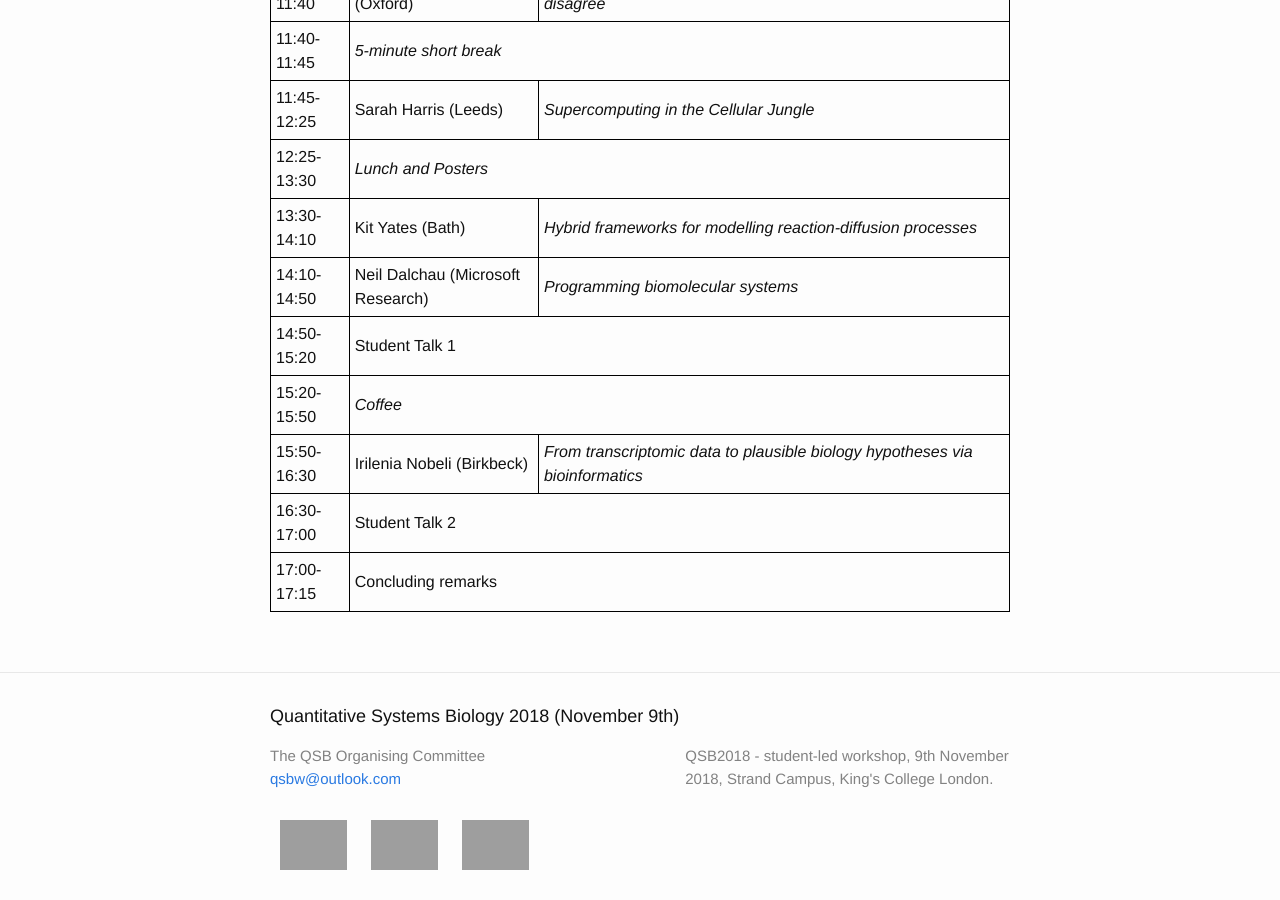
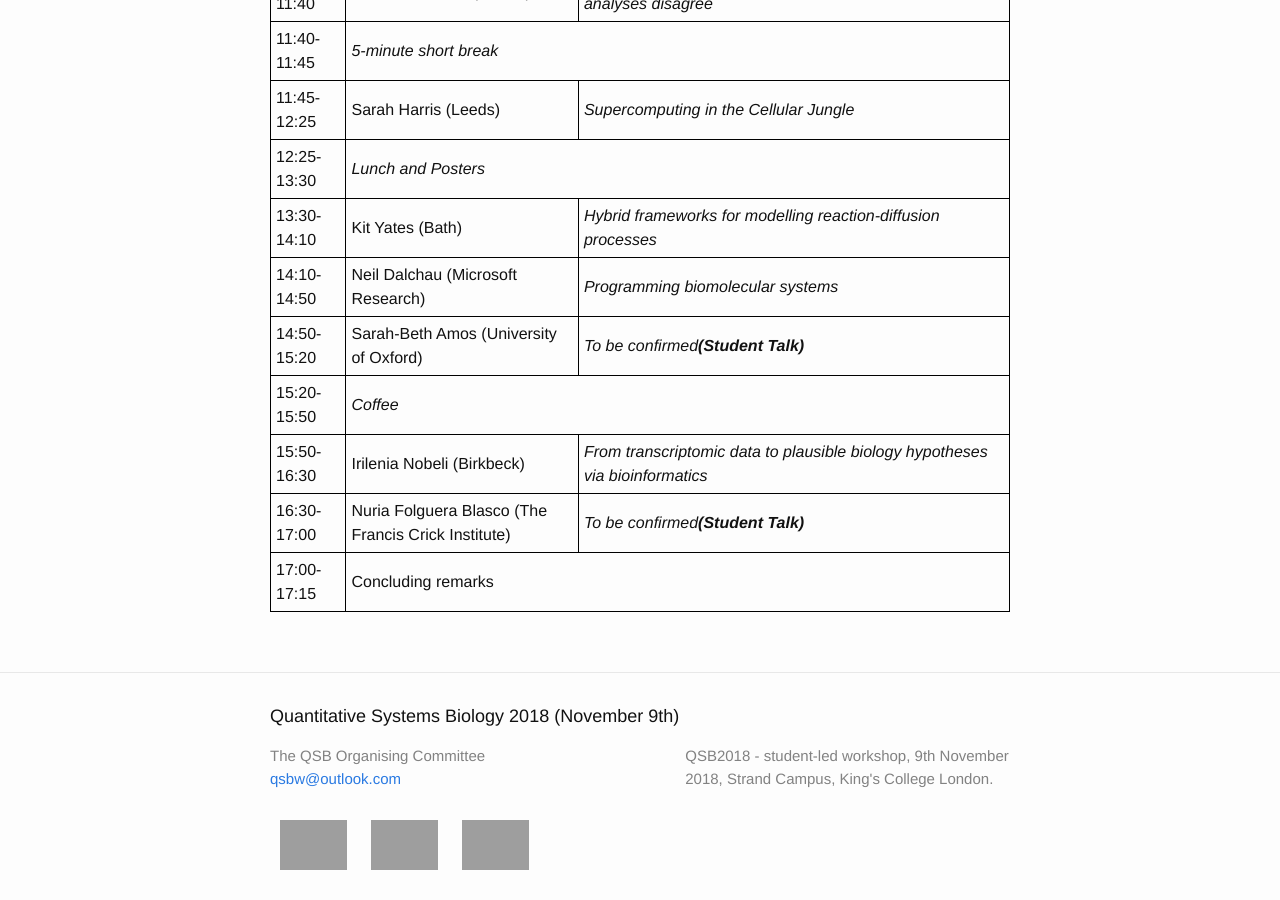
Before and after one commit to qsbworkshop/qsb2019, a Jekyll site: the page built from docs/programme.md, in a window 1280 px wide and 900 px high, scrolled down 1186 px. Built offline with Jekyll 4.4.1, drawn with Linux system fonts in a browser that asks for light colours.

Commit message:
Update programme.md

```diff
--- a/docs/programme.md
+++ b/docs/programme.md
@@ -83,7 +83,8 @@ th {
   </tr>
   <tr>
     <td>14:50-15:20</td>
-    <td colspan="2">Student Talk 1</td>
+    <td>Sarah-Beth Amos (University of Oxford)</td>
+    <td><i>To be confirmed</i><em><b>(Student Talk)</b></em></td>
   </tr>
   <tr>
     <td>15:20-15:50</td>
@@ -96,7 +97,8 @@ th {
   </tr>
   <tr>
     <td>16:30-17:00</td>
-    <td colspan="2">Student Talk 2</td>
+    <td>Nuria Folguera Blasco (The Francis Crick Institute)</td>
+    <td><i>To be confirmed</i><em><b>(Student Talk)</b></em></td>
   </tr>
   <tr>
     <td>17:00-17:15</td>
```
